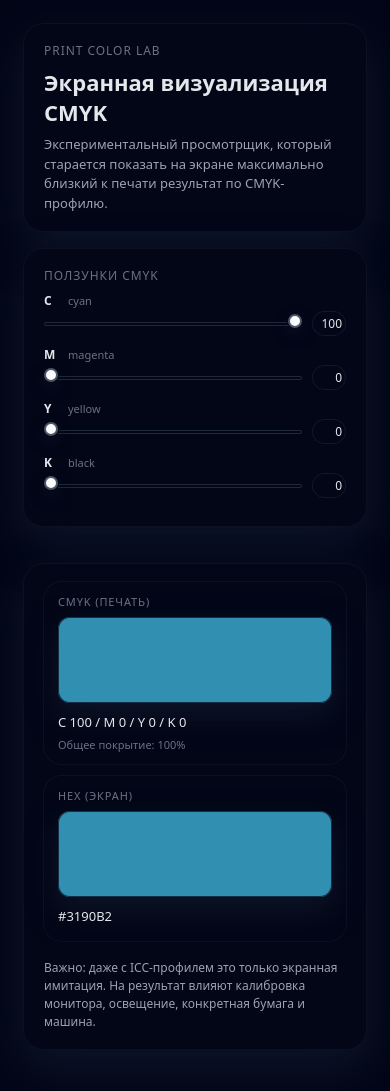
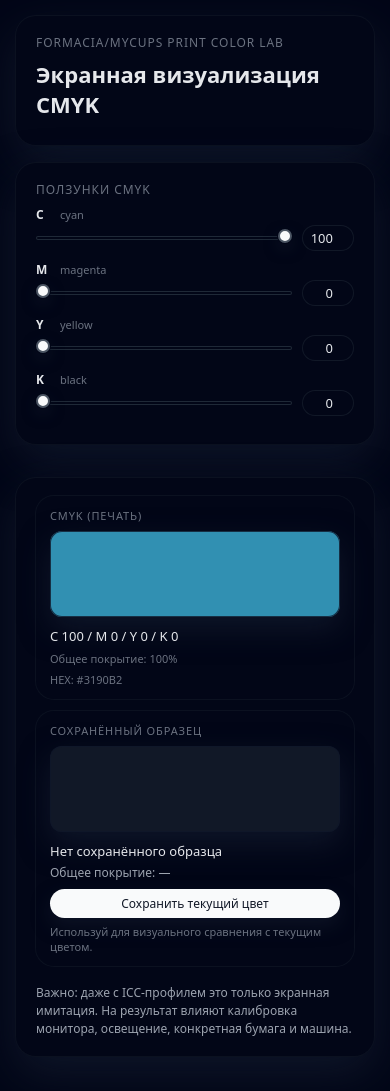
Before and after one commit to Cups-bot/CMYK, a plain HTML site: page index.html in a window 390 px wide. Drawn offline with Linux system fonts and the light colour scheme; no server answers.

Commit message:
index.html

```diff
--- a/index.html
+++ b/index.html
@@ -3,6 +3,7 @@
 <head>
     <meta charset="UTF-8" />
     <title>Print Color Lab — CMYK</title>
+    <meta name="viewport" content="width=device-width, initial-scale=1.0" />
     <style>
         * {
             box-sizing: border-box;
@@ -33,8 +34,18 @@
         }
 
         @media (max-width: 900px) {
+            body {
+                align-items: flex-start;
+                padding: 16px;
+            }
+
+            .page {
+                max-width: 100%;
+            }
+
             .grid {
                 grid-template-columns: 1fr;
+                gap: 16px;
             }
         }
 
@@ -146,14 +157,28 @@
         }
 
         .slider-value {
-            width: 38px;
+            width: 44px;
             text-align: right;
             font-size: 12px;
-            padding: 4px;
+            padding: 4px 6px;
             border-radius: 999px;
             background: #020617;
             box-shadow: inset 0 0 0 1px #111827;
             font-variant-numeric: tabular-nums;
+            border: none;
+            color: #e5e7eb;
+            outline: none;
+        }
+
+        .slider-value:focus {
+            box-shadow: inset 0 0 0 1px #374151;
+        }
+
+        @media (max-width: 640px) {
+            .slider-value {
+                width: 52px;
+                font-size: 13px;
+            }
         }
 
         .swatch-grid {
@@ -298,17 +323,38 @@
             color: #9ca3af;
             line-height: 1.5;
         }
+
+        .save-button {
+            margin-top: 8px;
+            padding: 6px 10px;
+            font-size: 12px;
+            border-radius: 999px;
+            border: none;
+            background: #f9fafb;
+            color: #111827;
+            cursor: pointer;
+            font-weight: 500;
+            box-shadow: 0 8px 18px rgba(15, 23, 42, 0.7);
+        }
+
+        .save-button:active {
+            transform: translateY(1px);
+            box-shadow: 0 4px 10px rgba(15, 23, 42, 0.7);
+        }
+
+        @media (max-width: 640px) {
+            .save-button {
+                width: 100%;
+                text-align: center;
+            }
+        }
     </style>
 </head>
 <body>
     <div class="page">
         <div class="panel layout-top">
-            <div class="panel-title">Print Color Lab</div>
+            <div class="panel-title">Formacia/MyCups Print Color Lab</div>
             <div class="headline">Экранная визуализация CMYK</div>
-            <div class="lead">
-                Экспериментальный просмотрщик, который старается показать на экране
-                максимально близкий к печати результат по CMYK-профилю.
-            </div>
         </div>
 
         <div class="grid">
@@ -323,7 +369,7 @@
                         </div>
                         <div class="slider-line">
                             <input type="range" id="cSlider" min="0" max="100" value="100" />
-                            <div class="slider-value" id="cVal">100</div>
+                            <input type="number" id="cInput" class="slider-value" min="0" max="100" value="100" />
                         </div>
                     </div>
 
@@ -334,7 +380,7 @@
                         </div>
                         <div class="slider-line">
                             <input type="range" id="mSlider" min="0" max="100" value="0" />
-                            <div class="slider-value" id="mVal">0</div>
+                            <input type="number" id="mInput" class="slider-value" min="0" max="100" value="0" />
                         </div>
                     </div>
 
@@ -345,7 +391,7 @@
                         </div>
                         <div class="slider-line">
                             <input type="range" id="ySlider" min="0" max="100" value="0" />
-                            <div class="slider-value" id="yVal">0</div>
+                            <input type="number" id="yInput" class="slider-value" min="0" max="100" value="0" />
                         </div>
                     </div>
 
@@ -356,7 +402,7 @@
                         </div>
                         <div class="slider-line">
                             <input type="range" id="kSlider" min="0" max="100" value="0" />
-                            <div class="slider-value" id="kVal">0</div>
+                            <input type="number" id="kInput" class="slider-value" min="0" max="100" value="0" />
                         </div>
                     </div>
                 </div>
@@ -373,12 +419,16 @@
                                 Загрузка ICC-профиля PSOcoated_v3.icc…
                             </div>
                             <div class="tiny" id="tacText">Общее покрытие: 100%</div>
+                            <div class="tiny" id="hexText">HEX: #000000</div>
                         </div>
 
                         <div class="swatch-card">
-                            <div class="swatch-label">HEX (экран)</div>
-                            <div class="swatch-box" id="hexSwatch"></div>
-                            <div class="swatch-text-main" id="hexText">#3CB2E6</div>
+                            <div class="swatch-label">Сохранённый образец</div>
+                            <div class="swatch-box" id="savedSwatch"></div>
+                            <div class="swatch-text-main" id="savedCmykText">Нет сохранённого образца</div>
+                            <div class="swatch-text-sub" id="savedTacText">Общее покрытие: —</div>
+                            <button class="save-button" id="saveButton">Сохранить текущий цвет</button>
+                            <div class="tiny">Используй для визуального сравнения с текущим цветом.</div>
                         </div>
                     </div>
 
@@ -580,23 +630,28 @@
             }
         }
 
-        // --- UI-логика (ползунки и превью) ---
+        // --- UI-логика (ползунки, ввод чисел и превью) ---
 
         const cSlider = document.getElementById("cSlider");
         const mSlider = document.getElementById("mSlider");
         const ySlider = document.getElementById("ySlider");
         const kSlider = document.getElementById("kSlider");
 
-        const cVal = document.getElementById("cVal");
-        const mVal = document.getElementById("mVal");
-        const yVal = document.getElementById("yVal");
-        const kVal = document.getElementById("kVal");
+        const cInput = document.getElementById("cInput");
+        const mInput = document.getElementById("mInput");
+        const yInput = document.getElementById("yInput");
+        const kInput = document.getElementById("kInput");
 
         const cmykSwatch = document.getElementById("cmykSwatch");
-        const hexSwatch = document.getElementById("hexSwatch");
         const cmykText = document.getElementById("cmykText");
+        const profileText = document.getElementById("profileText");
+        const tacText = document.getElementById("tacText");
         const hexText = document.getElementById("hexText");
-        const tacText = document.getElementById("tacText");
+
+        const savedSwatch = document.getElementById("savedSwatch");
+        const savedCmykText = document.getElementById("savedCmykText");
+        const savedTacText = document.getElementById("savedTacText");
+        const saveButton = document.getElementById("saveButton");
 
         function getCurrentCmyk() {
             return {
@@ -607,13 +662,31 @@
             };
         }
 
+        function clampChannel(value) {
+            let v = parseInt(value, 10);
+            if (isNaN(v)) {
+                v = 0;
+            }
+            if (v < 0) v = 0;
+            if (v > 100) v = 100;
+            return v;
+        }
+
+        function handleNumericInput(inputElement, sliderElement) {
+            const value = clampChannel(inputElement.value);
+            inputElement.value = value;
+            sliderElement.value = value;
+            updateUI();
+        }
+
         function updateUI() {
             const { c, m, y, k } = getCurrentCmyk();
 
-            cVal.textContent = c;
-            mVal.textContent = m;
-            yVal.textContent = y;
-            kVal.textContent = k;
+            // Синхронизируем значения в числовых полях
+            cInput.value = c;
+            mInput.value = m;
+            yInput.value = y;
+            kInput.value = k;
 
             const tac = c + m + y + k;
 
@@ -630,17 +703,33 @@
             const hex = rgbToHex(rgb.r, rgb.g, rgb.b);
 
             cmykSwatch.style.backgroundColor = hex;
-            hexSwatch.style.backgroundColor = hex;
-
             cmykText.textContent = `C ${c} / M ${m} / Y ${y} / K ${k}`;
             tacText.textContent = `Общее покрытие: ${tac}%`;
+            hexText.textContent = `HEX: ${hex}`;
+        }
 
-            hexText.textContent = hex;
+        function saveCurrentColor() {
+            const { c, m, y, k } = getCurrentCmyk();
+            const tac = c + m + y + k;
+
+            // Берём уже посчитанный цвет из плашки CMYK
+            const currentBg = window.getComputedStyle(cmykSwatch).backgroundColor;
+
+            savedSwatch.style.backgroundColor = currentBg;
+            savedCmykText.textContent = `C ${c} / M ${m} / Y ${y} / K ${k}`;
+            savedTacText.textContent = `Общее покрытие: ${tac}%`;
         }
 
         [cSlider, mSlider, ySlider, kSlider].forEach((el) => {
             el.addEventListener("input", updateUI);
         });
+
+        cInput.addEventListener("input", () => handleNumericInput(cInput, cSlider));
+        mInput.addEventListener("input", () => handleNumericInput(mInput, mSlider));
+        yInput.addEventListener("input", () => handleNumericInput(yInput, ySlider));
+        kInput.addEventListener("input", () => handleNumericInput(kInput, kSlider));
+
+        saveButton.addEventListener("click", saveCurrentColor);
 
         // При первом открытии считаем цвет по fallback-модели,
         // а ICC-профиль подгружаем асинхронно.
```
Lines whose indentation alone changed are shown as unchanged.
